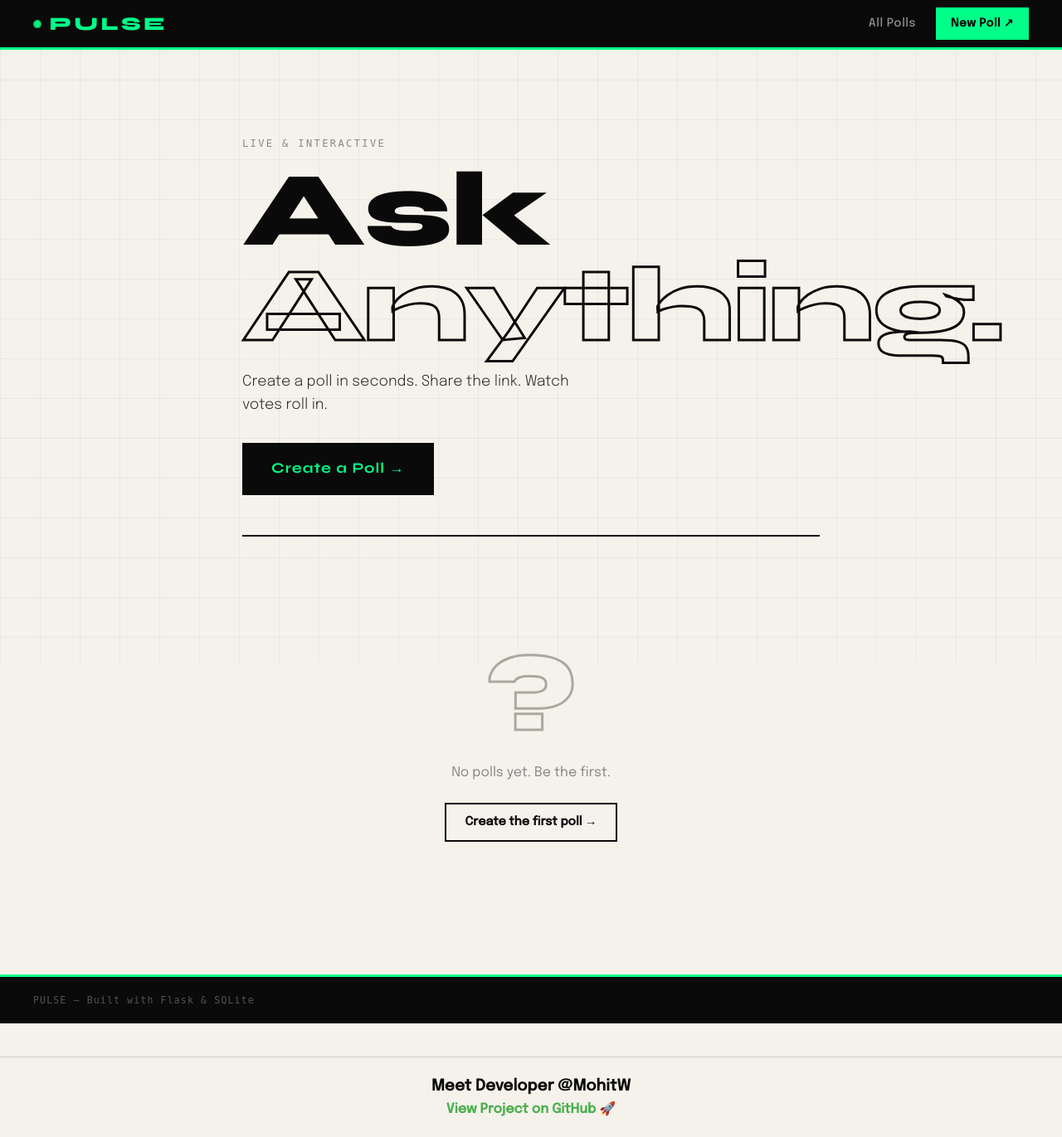
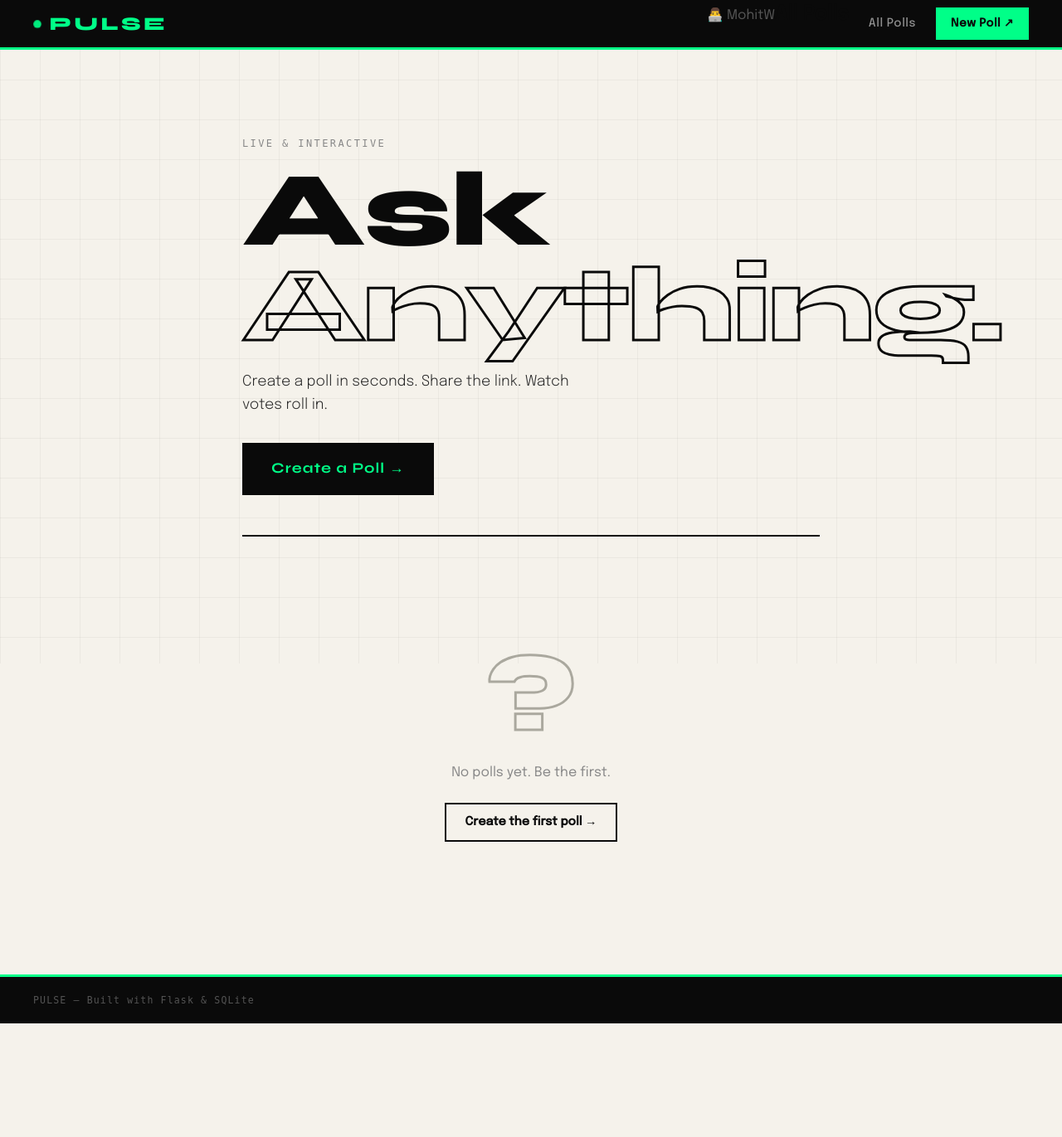
Before and after one commit to MohitWOGX/Pulse_P0LL, a Flask app: page / in a window 1280 px wide. Shown: the whole page at 83% size. After the commit the page ends 1234 px from the top, so only its background shows below. Run offline with Flask 3, Linux system fonts and the light colour scheme; data that the repository does not hold is empty; some web fonts are replaced.

Commit message:
Update base.html

```diff
--- a/templates/base.html
+++ b/templates/base.html
@@ -17,6 +17,16 @@
       <span class="pulse-dot"></span>PULSE
     </a>
     <div class="nav-right">
+      <div style="display:flex; align-items:center; justify-content:space-between; margin-bottom:20px;">
+
+    <a href="https://github.com/MohitWOGX/Pulse_P0LL" target="_blank"
+       style="font-size:16px; text-decoration:none; color:#555;">
+        👨‍💻 MohitW
+    </a>
+
+    <h1 style="margin:0;">All Polls</h1>
+
+</div>
       <a href="{{ url_for('index') }}" class="nav-link">All Polls</a>
       <a href="{{ url_for('create') }}" class="nav-cta">New Poll ↗</a>
     </div>
@@ -39,11 +49,5 @@
   </footer>
 
   <script src="{{ url_for('static', filename='js/app.js') }}"></script>
-  <div style="text-align:center; margin-top:40px; padding:20px; border-top:1px solid #ccc;">
-    <h3>Meet Developer @MohitW</h3>
-    <a href="https://github.com/MohitWOGX/Pulse_P0LL" target="_blank" style="text-decoration:none; color:#4CAF50; font-weight:bold;">
-        View Project on GitHub 🚀
-    </a>
-</div>
 </body>
 </html>
```
